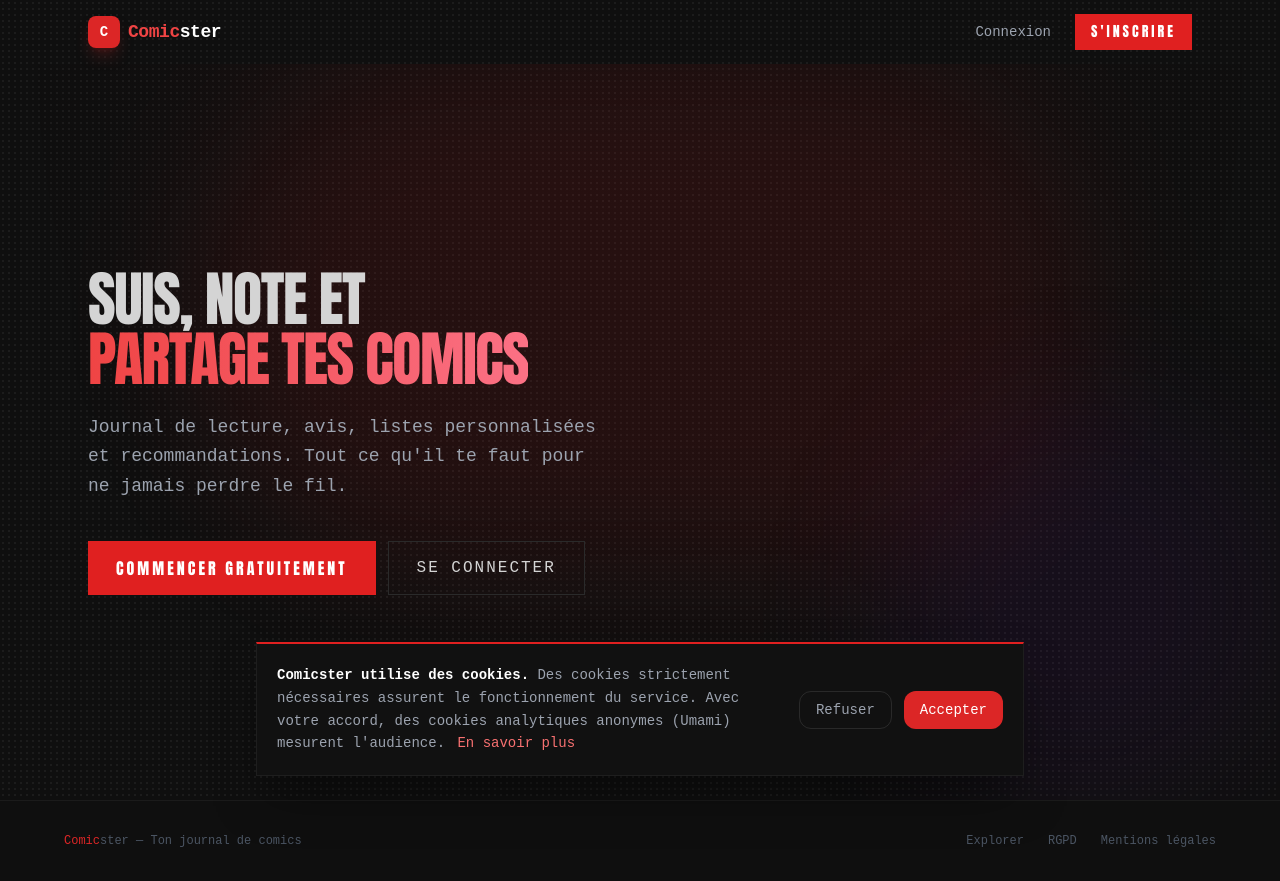
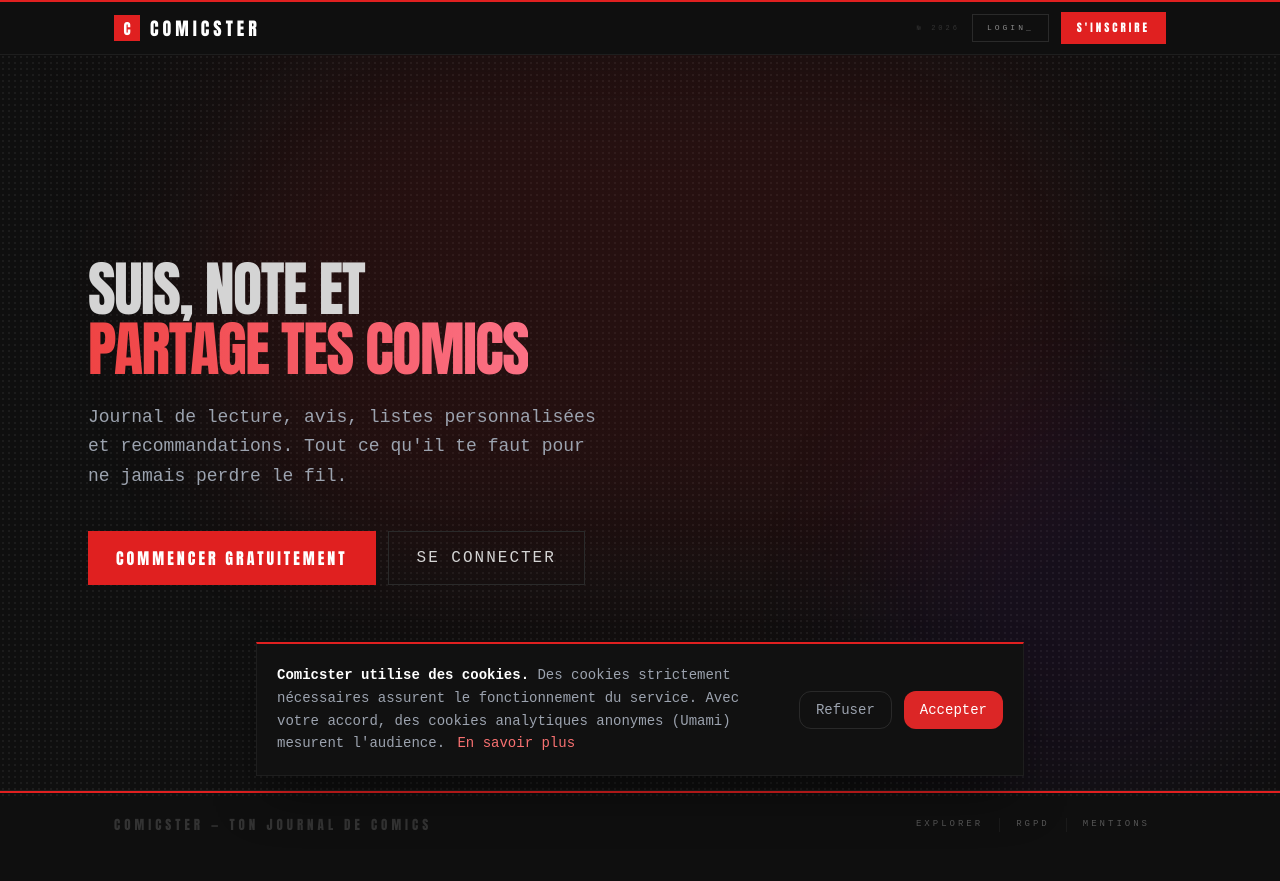
Before and after one commit to massinissabencherif/test-rebase, a Nuxt app in the folder frontend/: page / in a window 1280 px wide. After the commit the page ends 857 px from the top, so only its background shows below. Built offline with nearby package versions, Linux system fonts and the light colour scheme.

Commit message:
style: brutalist navbar and footer — red top rule, pipe nav, edition number
Co-Authored-By: Claude Sonnet 4.6 <noreply@anthropic.com>

```diff
--- a/frontend/app/layouts/default.vue
+++ b/frontend/app/layouts/default.vue
@@ -1,126 +1,118 @@
 <template>
-  <div class="min-h-screen flex flex-col">
+  <div class="min-h-screen flex flex-col" style="position:relative;z-index:1;">
+
     <!-- Navbar -->
-    <header
-      class="fixed top-0 inset-x-0 z-50 transition-all duration-300"
-      :class="scrolled ? 'bg-[#0a0a0f]/90 backdrop-blur-xl border-b border-white/5 shadow-xl shadow-black/20' : 'bg-transparent'"
-    >
-      <div class="max-w-6xl mx-auto px-4 sm:px-6 h-16 flex items-center justify-between">
+    <header class="fixed top-0 inset-x-0 z-50" style="background:#0f0f0f;border-bottom:1px solid #1e1e1e;">
+      <div style="height:2px;background:#e02020;"></div>
+      <div class="max-w-[1100px] mx-auto px-6 h-[52px] flex items-center justify-between">
+
         <!-- Logo -->
-        <NuxtLink to="/" class="flex items-center gap-2 group" aria-label="Comicster — Accueil">
-          <div class="w-8 h-8 bg-red-600 rounded-lg flex items-center justify-center shadow-lg shadow-red-900/40 group-hover:scale-105 transition-transform">
-            <span class="text-white font-black text-sm">C</span>
+        <NuxtLink to="/" class="flex items-center gap-[10px]" aria-label="Comicster — Accueil">
+          <div style="width:26px;height:26px;background:#e02020;display:flex;align-items:center;justify-content:center;flex-shrink:0;">
+            <span style="font-family:impact,sans-serif;font-size:15px;color:#fff;line-height:1;">C</span>
           </div>
-          <span class="font-bold text-lg tracking-tight">
-            <span class="text-red-500">Comic</span><span class="text-white">ster</span>
-          </span>
+          <span style="font-family:impact,sans-serif;font-size:18px;letter-spacing:4px;color:#fff;text-transform:uppercase;">COMICSTER</span>
         </NuxtLink>
 
         <!-- Nav links -->
-        <nav class="hidden sm:flex items-center gap-1" aria-label="Navigation principale">
+        <nav class="hidden sm:flex items-center" aria-label="Navigation principale">
           <NuxtLink
             v-if="isLoggedIn"
             to="/feed"
-            class="px-4 py-2 rounded-lg text-sm text-gray-400 hover:text-white hover:bg-white/5 transition-all"
-            active-class="text-white bg-white/8"
-          >
-            Feed
-          </NuxtLink>
+            style="font-family:'Courier New',monospace;font-size:8px;letter-spacing:3px;text-transform:uppercase;color:#888;padding:0 14px;height:52px;display:flex;align-items:center;border-left:1px solid #1a1a1a;border-right:1px solid #1a1a1a;text-decoration:none;transition:color 0.15s;"
+            active-class="!text-[#e02020]"
+          >Feed</NuxtLink>
           <NuxtLink
             v-if="isLoggedIn"
             to="/comics/search"
-            class="px-4 py-2 rounded-lg text-sm text-gray-400 hover:text-white hover:bg-white/5 transition-all"
-            active-class="text-white bg-white/8"
-          >
-            Explorer
-          </NuxtLink>
+            style="font-family:'Courier New',monospace;font-size:8px;letter-spacing:3px;text-transform:uppercase;color:#888;padding:0 14px;height:52px;display:flex;align-items:center;border-right:1px solid #1a1a1a;text-decoration:none;transition:color 0.15s;"
+            active-class="!text-[#e02020]"
+          >Explorer</NuxtLink>
           <NuxtLink
             v-if="isLoggedIn"
             to="/journal"
-            class="px-4 py-2 rounded-lg text-sm text-gray-400 hover:text-white hover:bg-white/5 transition-all"
-            active-class="text-white bg-white/8"
-          >
-            Journal
-          </NuxtLink>
+            style="font-family:'Courier New',monospace;font-size:8px;letter-spacing:3px;text-transform:uppercase;color:#888;padding:0 14px;height:52px;display:flex;align-items:center;border-right:1px solid #1a1a1a;text-decoration:none;transition:color 0.15s;"
+            active-class="!text-[#e02020]"
+          >Journal</NuxtLink>
           <NuxtLink
             v-if="isLoggedIn"
             to="/lists"
-            class="px-4 py-2 rounded-lg text-sm text-gray-400 hover:text-white hover:bg-white/5 transition-all"
-            active-class="text-white bg-white/8"
-          >
-            Listes
-          </NuxtLink>
+            style="font-family:'Courier New',monospace;font-size:8px;letter-spacing:3px;text-transform:uppercase;color:#888;padding:0 14px;height:52px;display:flex;align-items:center;border-right:1px solid #1a1a1a;text-decoration:none;transition:color 0.15s;"
+            active-class="!text-[#e02020]"
+          >Listes</NuxtLink>
           <NuxtLink
             v-if="isLoggedIn"
             to="/reviews"
-            class="px-4 py-2 rounded-lg text-sm text-gray-400 hover:text-white hover:bg-white/5 transition-all"
-            active-class="text-white bg-white/8"
-          >
-            Mes avis
-          </NuxtLink>
+            style="font-family:'Courier New',monospace;font-size:8px;letter-spacing:3px;text-transform:uppercase;color:#888;padding:0 14px;height:52px;display:flex;align-items:center;border-right:1px solid #1a1a1a;text-decoration:none;transition:color 0.15s;"
+            active-class="!text-[#e02020]"
+          >Avis</NuxtLink>
           <NuxtLink
             v-if="isLoggedIn"
             to="/dashboard"
-            class="px-4 py-2 rounded-lg text-sm text-gray-400 hover:text-white hover:bg-white/5 transition-all"
-            active-class="text-white bg-white/8"
-          >
-            Mes stats
-          </NuxtLink>
+            style="font-family:'Courier New',monospace;font-size:8px;letter-spacing:3px;text-transform:uppercase;color:#888;padding:0 14px;height:52px;display:flex;align-items:center;border-right:1px solid #1a1a1a;text-decoration:none;transition:color 0.15s;"
+            active-class="!text-[#e02020]"
+          >Stats</NuxtLink>
         </nav>
 
         <!-- Auth actions -->
         <div class="flex items-center gap-3">
           <template v-if="isLoggedIn">
+            <span class="hidden sm:block" style="font-family:'Courier New',monospace;font-size:7px;letter-spacing:3px;color:#333;text-transform:uppercase;">№ 2026</span>
             <NuxtLink
               v-if="isAdmin"
               to="/admin"
-              class="hidden sm:flex items-center gap-1.5 px-2.5 py-1 rounded-lg text-xs text-red-400 hover:text-red-300 hover:bg-red-500/10 transition-all border border-red-500/20"
-            >
-              🛡 Admin
-            </NuxtLink>
+              class="hidden sm:flex items-center btn-ghost"
+              style="font-size:9px;padding:6px 12px;border-color:#e02020;color:#e02020;"
+            >ADMIN</NuxtLink>
             <NuxtLink
               to="/settings/security"
-              class="hidden sm:flex items-center gap-2 px-3 py-1.5 rounded-full glass text-sm text-gray-300 hover:text-white transition"
+              class="hidden sm:flex items-center gap-2"
+              style="font-family:'Courier New',monospace;font-size:9px;letter-spacing:2px;color:#888;text-transform:uppercase;text-decoration:none;transition:color 0.15s;"
               :title="`Connecté en tant que ${user?.username}`"
             >
-              <div class="w-2 h-2 rounded-full bg-green-500"></div>
+              <div style="width:6px;height:6px;border-radius:50%;background:#22c55e;flex-shrink:0;"></div>
               {{ user?.username }}
             </NuxtLink>
             <button
               @click="logout"
-              class="text-gray-500 hover:text-gray-300 text-sm transition"
-            >
-              Déconnexion
-            </button>
+              style="font-family:'Courier New',monospace;font-size:8px;letter-spacing:2px;color:#555;text-transform:uppercase;background:none;border:none;cursor:pointer;transition:color 0.15s;"
+            >DÉCO_</button>
           </template>
           <template v-else>
-            <NuxtLink to="/auth/login" class="text-sm text-gray-400 hover:text-white transition px-3 py-2">
-              Connexion
-            </NuxtLink>
-            <NuxtLink to="/auth/register" class="btn-primary text-sm !py-2 !px-4">
-              S'inscrire
+            <span class="hidden sm:block" style="font-family:'Courier New',monospace;font-size:7px;letter-spacing:3px;color:#333;text-transform:uppercase;">№ 2026</span>
+            <NuxtLink
+              to="/auth/login"
+              style="font-family:'Courier New',monospace;font-size:8px;letter-spacing:3px;text-transform:uppercase;color:#888;text-decoration:none;padding:7px 14px;border:1px solid #2a2a2a;transition:border-color 0.15s,color 0.15s;"
+            >LOGIN_</NuxtLink>
+            <NuxtLink to="/auth/register" class="btn-primary" style="font-size:11px;padding:8px 16px;">
+              S'INSCRIRE
             </NuxtLink>
           </template>
         </div>
+
       </div>
     </header>
 
     <!-- Page content -->
-    <main class="flex-1 pt-16">
+    <main class="flex-1" style="padding-top:54px;position:relative;z-index:1;">
       <slot />
     </main>
 
     <!-- Footer -->
-    <footer class="border-t border-white/5 py-8 px-4 mt-auto">
-      <div class="max-w-6xl mx-auto flex flex-col sm:flex-row items-center justify-between gap-4 text-xs text-gray-600">
-        <span><span class="text-red-600">Comic</span>ster — Ton journal de comics</span>
-        <div class="flex gap-6">
-          <NuxtLink to="/comics/search" class="hover:text-gray-400 transition">Explorer</NuxtLink>
-          <NuxtLink to="/rgpd" class="hover:text-gray-400 transition">RGPD</NuxtLink>
-          <NuxtLink to="/mentions-legales" class="hover:text-gray-400 transition">Mentions légales</NuxtLink>
+    <footer style="border-top:1px solid #1e1e1e;position:relative;z-index:1;">
+      <div style="height:2px;background:#e02020;"></div>
+      <div class="max-w-[1100px] mx-auto px-6 py-[22px] flex flex-col sm:flex-row items-center justify-between gap-3">
+        <span style="font-family:impact,sans-serif;font-size:13px;letter-spacing:4px;color:#333;text-transform:uppercase;">
+          COMICSTER — TON JOURNAL DE COMICS
+        </span>
+        <div class="flex">
+          <NuxtLink to="/comics/search" style="font-family:'Courier New',monospace;font-size:9px;letter-spacing:3px;color:#555;text-transform:uppercase;text-decoration:none;padding:0 16px;border-right:1px solid #1a1a1a;transition:color 0.15s;">Explorer</NuxtLink>
+          <NuxtLink to="/rgpd" style="font-family:'Courier New',monospace;font-size:9px;letter-spacing:3px;color:#555;text-transform:uppercase;text-decoration:none;padding:0 16px;border-right:1px solid #1a1a1a;transition:color 0.15s;">RGPD</NuxtLink>
+          <NuxtLink to="/mentions-legales" style="font-family:'Courier New',monospace;font-size:9px;letter-spacing:3px;color:#555;text-transform:uppercase;text-decoration:none;padding:0 16px;transition:color 0.15s;">Mentions</NuxtLink>
         </div>
       </div>
     </footer>
+
   </div>
 </template>
 
```
